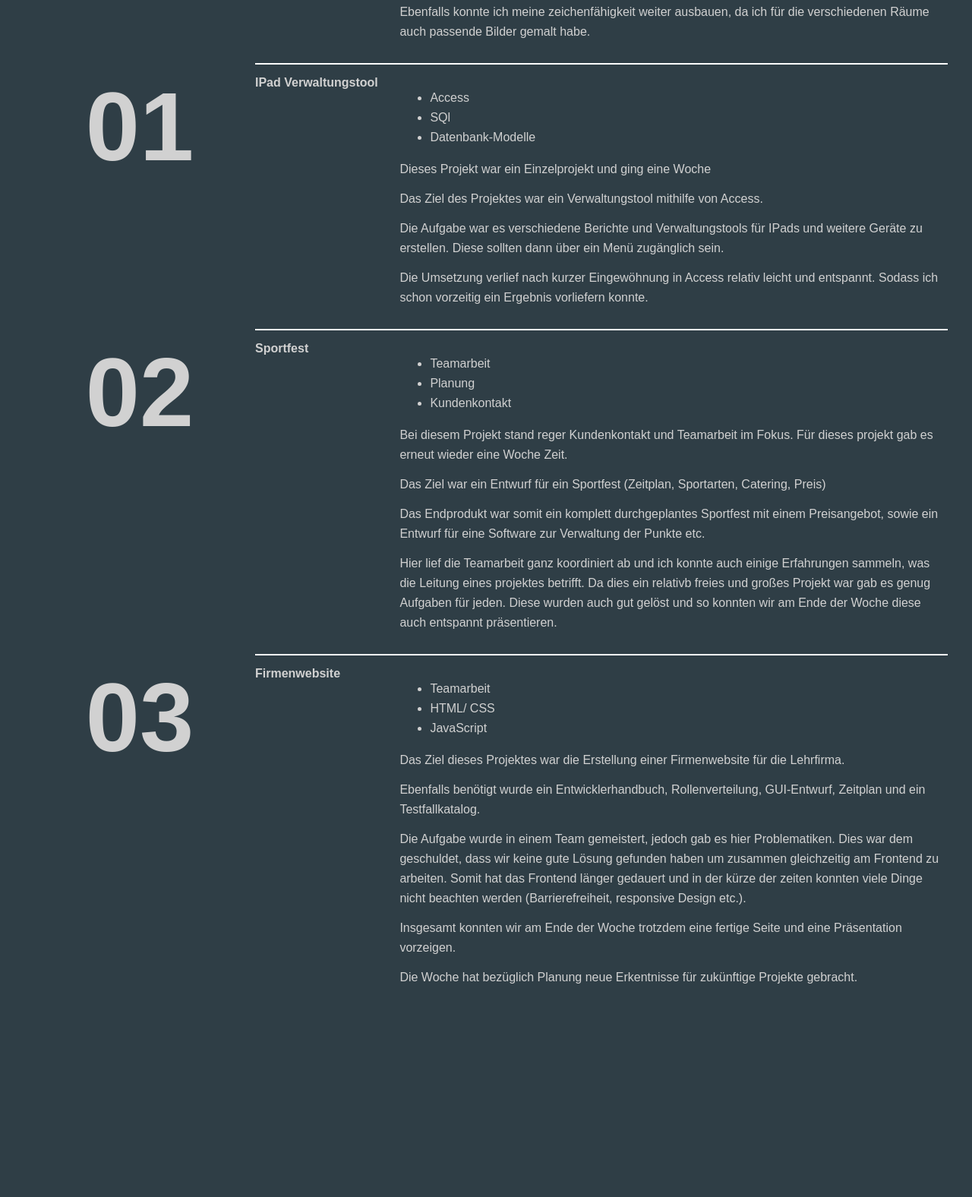
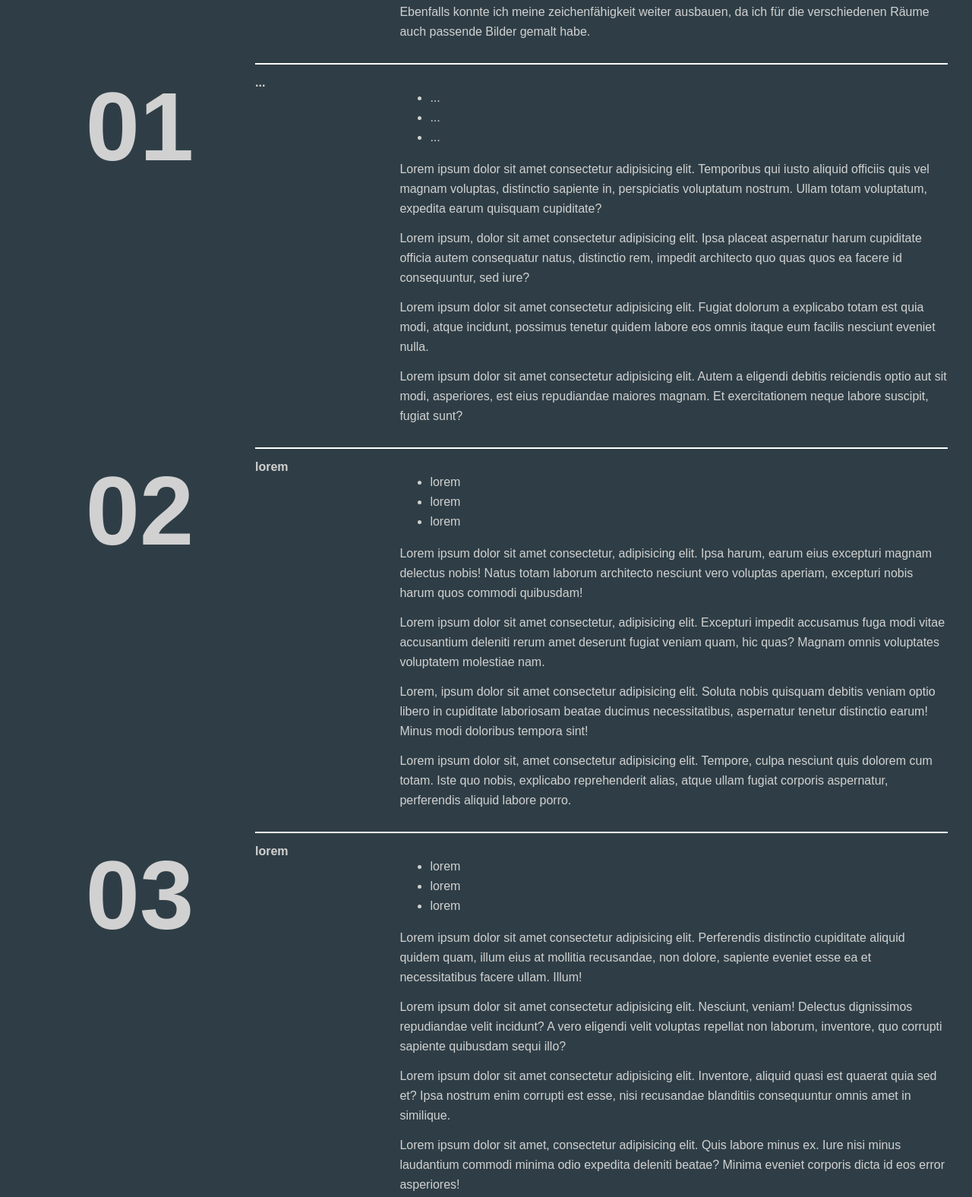
Before and after one commit to IvyMaddy/website, a plain HTML site: page privat.html in a window 1280 px wide. Shown: the part 692-2268 px from the top of the page at 76% size. Before the commit the page ends 2020 px from the top, so only its background shows below. Drawn offline with Linux system fonts and the light colour scheme.

Commit message:
changed language and some text

```diff
--- a/privat.html
+++ b/privat.html
@@ -15,7 +15,7 @@
     <script src="header.js"></script>
 
     <div class="containerB">
-        <h1 class="center">Berufliche Projekte</h1>
+        <h1 class="center">Private Projekte</h1>
 
         <article class="episode">
             <div class="episode__number">00</div>
@@ -53,21 +53,25 @@
         <article class="episode">
             <div class="episode__number">01</div>
             <div class="episode__content">
-                <div class="title">IPad Verwaltungstool</div>
+                <div class="title">...</div>
                 <div class="story">
                     <ul>
-                        <li>Access</li>
-                        <li>SQl</li>
-                        <li>Datenbank-Modelle</li>
+                        <li>...</li>
+                        <li>...</li>
+                        <li>...</li>
                     </ul>
-                    <p>Dieses Projekt war ein Einzelprojekt und ging eine Woche</p>
-                    <p>Das Ziel des Projektes war ein Verwaltungstool mithilfe von Access.</p>
-                    <p>Die Aufgabe war es verschiedene Berichte und Verwaltungstools für IPads und weitere Geräte zu
-                        erstellen.
-                        Diese sollten dann über ein Menü zugänglich sein.</p>
-                    <p>Die Umsetzung verlief nach kurzer Eingewöhnung in Access relativ leicht und entspannt. Sodass ich
-                        schon
-                        vorzeitig ein Ergebnis vorliefern konnte.</p>
+                    <p>Lorem ipsum dolor sit amet consectetur adipisicing elit. Temporibus qui iusto aliquid officiis
+                        quis vel magnam voluptas, distinctio sapiente in, perspiciatis voluptatum nostrum. Ullam totam
+                        voluptatum, expedita earum quisquam cupiditate?</p>
+                    <p>Lorem ipsum, dolor sit amet consectetur adipisicing elit. Ipsa placeat aspernatur harum
+                        cupiditate officia autem consequatur natus, distinctio rem, impedit architecto quo quas quos ea
+                        facere id consequuntur, sed iure?</p>
+                    <p>Lorem ipsum dolor sit amet consectetur adipisicing elit. Fugiat dolorum a explicabo totam est
+                        quia modi, atque incidunt, possimus tenetur quidem labore eos omnis itaque eum facilis nesciunt
+                        eveniet nulla.</p>
+                    <p>Lorem ipsum dolor sit amet consectetur adipisicing elit. Autem a eligendi debitis reiciendis
+                        optio aut sit modi, asperiores, est eius repudiandae maiores magnam. Et exercitationem neque
+                        labore suscipit, fugiat sunt?</p>
 
                 </div>
             </div>
@@ -76,26 +80,25 @@
         <article class="episode">
             <div class="episode__number">02</div>
             <div class="episode__content">
-                <div class="title">Sportfest</div>
+                <div class="title">lorem</div>
                 <div class="story">
                     <ul>
-                        <li>Teamarbeit</li>
-                        <li>Planung</li>
-                        <li>Kundenkontakt</li>
+                        <li>lorem</li>
+                        <li>lorem</li>
+                        <li>lorem</li>
                     </ul>
-                    <p>Bei diesem Projekt stand reger Kundenkontakt und Teamarbeit im Fokus. Für dieses projekt gab es
-                        erneut
-                        wieder eine Woche Zeit.</p>
-                    <p>Das Ziel war ein Entwurf für ein Sportfest (Zeitplan, Sportarten, Catering, Preis)</p>
-                    <p>Das Endprodukt war somit ein komplett durchgeplantes Sportfest mit einem Preisangebot, sowie ein
-                        Entwurf
-                        für eine Software zur Verwaltung der Punkte etc.</p>
-                    <p>Hier lief die Teamarbeit ganz koordiniert ab und ich konnte auch einige Erfahrungen sammeln, was
-                        die
-                        Leitung eines projektes betrifft. Da dies ein relativb freies und großes Projekt war gab es
-                        genug Aufgaben
-                        für jeden. Diese wurden auch gut gelöst und so konnten wir am Ende der Woche diese auch
-                        entspannt präsentieren.</p>
+                    <p>Lorem ipsum dolor sit amet consectetur, adipisicing elit. Ipsa harum, earum eius excepturi magnam
+                        delectus nobis! Natus totam laborum architecto nesciunt vero voluptas aperiam, excepturi nobis
+                        harum quos commodi quibusdam!</p>
+                    <p>Lorem ipsum dolor sit amet consectetur, adipisicing elit. Excepturi impedit accusamus fuga modi
+                        vitae accusantium deleniti rerum amet deserunt fugiat veniam quam, hic quas? Magnam omnis
+                        voluptates voluptatem molestiae nam.</p>
+                    <p>Lorem, ipsum dolor sit amet consectetur adipisicing elit. Soluta nobis quisquam debitis veniam
+                        optio libero in cupiditate laboriosam beatae ducimus necessitatibus, aspernatur tenetur
+                        distinctio earum! Minus modi doloribus tempora sint!</p>
+                    <p>Lorem ipsum dolor sit, amet consectetur adipisicing elit. Tempore, culpa nesciunt quis dolorem
+                        cum totam. Iste quo nobis, explicabo reprehenderit alias, atque ullam fugiat corporis
+                        aspernatur, perferendis aliquid labore porro.</p>
                 </div>
             </div>
         </article>
@@ -103,25 +106,28 @@
         <article class="episode">
             <div class="episode__number">03</div>
             <div class="episode__content">
-                <div class="title">Firmenwebsite</div>
+                <div class="title">lorem</div>
                 <div class="story">
                     <ul>
-                        <li>Teamarbeit</li>
-                        <li>HTML/ CSS</li>
-                        <li>JavaScript</li>
+                        <li>lorem</li>
+                        <li>lorem</li>
+                        <li>lorem</li>
                     </ul>
-                    <p>Das Ziel dieses Projektes war die Erstellung einer Firmenwebsite für die Lehrfirma.</p>
-                    <p>Ebenfalls benötigt wurde ein Entwicklerhandbuch, Rollenverteilung, GUI-Entwurf, Zeitplan und ein
-                        Testfallkatalog.</p>
-                    <p>Die Aufgabe wurde in einem Team gemeistert, jedoch gab es hier Problematiken. Dies war dem
-                        geschuldet, dass
-                        wir keine gute Lösung gefunden haben um zusammen gleichzeitig am Frontend zu arbeiten. Somit hat
-                        das
-                        Frontend länger gedauert und in der kürze der zeiten konnten viele Dinge nicht beachten werden
-                        (Barrierefreiheit, responsive Design etc.).</p>
-                    <p>Insgesamt konnten wir am Ende der Woche trotzdem eine fertige Seite und eine Präsentation
-                        vorzeigen.</p>
-                    <p>Die Woche hat bezüglich Planung neue Erkentnisse für zukünftige Projekte gebracht.</p>
+                    <p>Lorem ipsum dolor sit amet consectetur adipisicing elit. Perferendis distinctio cupiditate
+                        aliquid quidem quam, illum eius at mollitia recusandae, non dolore, sapiente eveniet esse ea et
+                        necessitatibus facere ullam. Illum!</p>
+                    <p>Lorem ipsum dolor sit amet consectetur adipisicing elit. Nesciunt, veniam! Delectus dignissimos
+                        repudiandae velit incidunt? A vero eligendi velit voluptas repellat non laborum, inventore, quo
+                        corrupti sapiente quibusdam sequi illo?</p>
+                    <p>Lorem ipsum dolor sit amet consectetur adipisicing elit. Inventore, aliquid quasi est quaerat
+                        quia sed et? Ipsa nostrum enim corrupti est esse, nisi recusandae blanditiis consequuntur omnis
+                        amet in similique.</p>
+                    <p>Lorem ipsum dolor sit amet, consectetur adipisicing elit. Quis labore minus ex. Iure nisi minus
+                        laudantium commodi minima odio expedita deleniti beatae? Minima eveniet corporis dicta id eos
+                        error asperiores!</p>
+                    <p>Lorem ipsum dolor sit amet consectetur adipisicing elit. Nisi ipsa nihil doloremque vel, quo illo
+                        ipsam perspiciatis magnam est facere sequi voluptates amet, iste reiciendis quasi laudantium
+                        fuga ad expedita.</p>
                 </div>
             </div>
         </article>
```
Also changed, not shown: beruflich.html (+3 -3 lines), fotos.html (+1 -1 lines), lebenslauf.html (+1 -1 lines).
